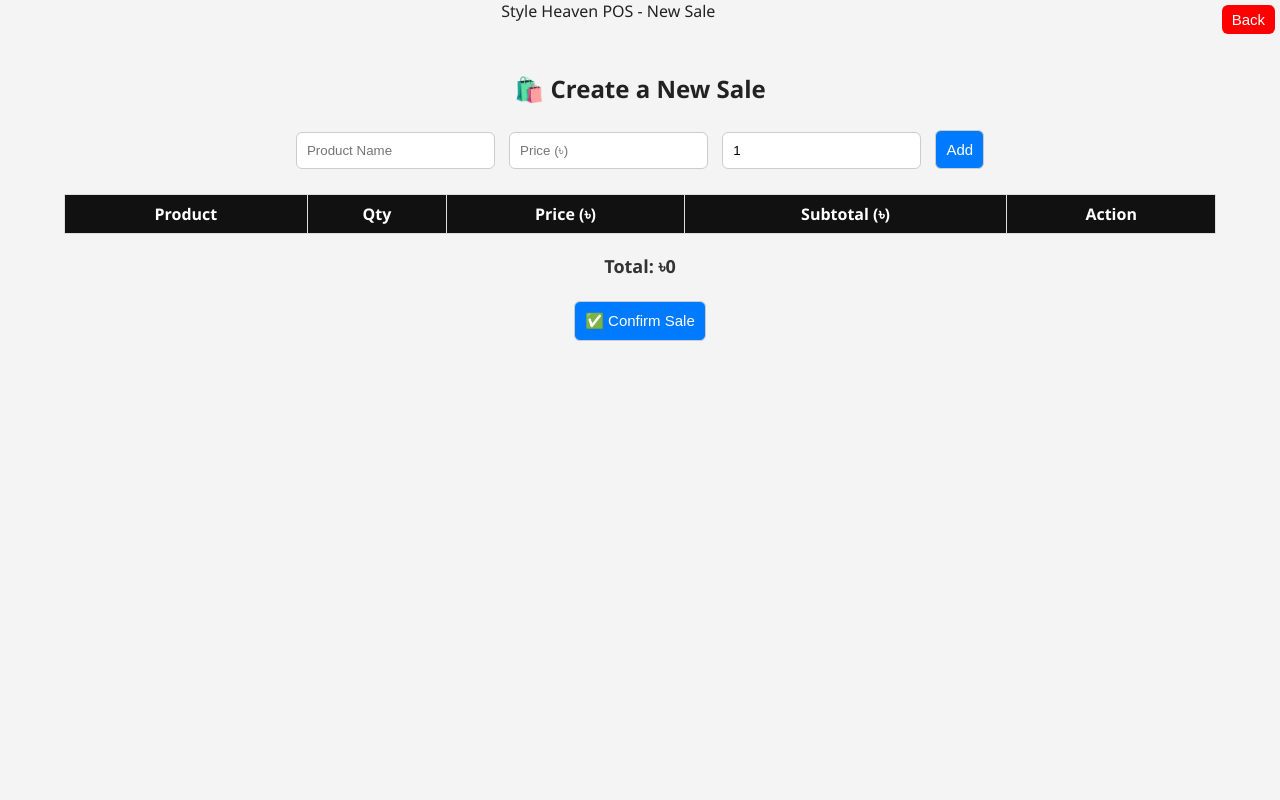
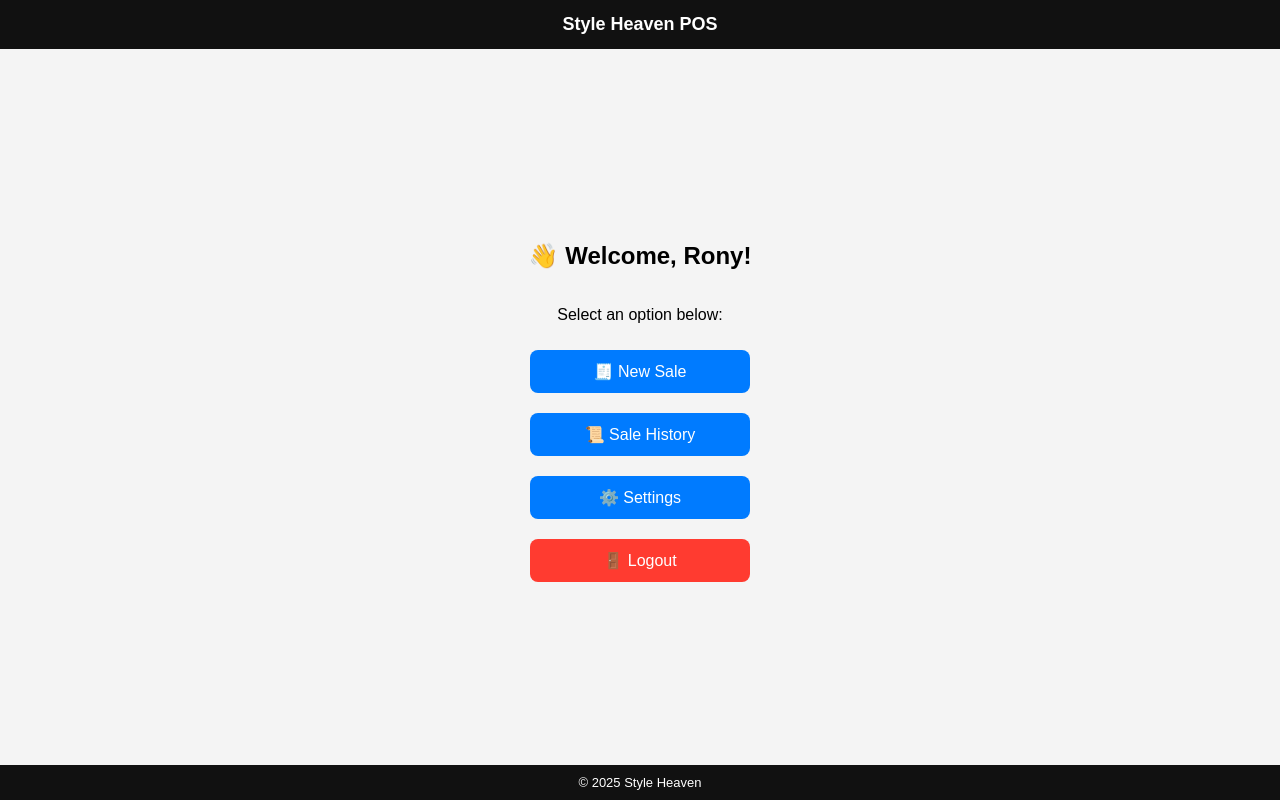
Before and after one commit to Rony4505/style-heaven-pos, a website: page public/app.html in a window 1280 px wide. Drawn offline with Linux system fonts and the light colour scheme; sample sign-in values are in the browser's storage.

Commit message:
Update app.html

```diff
--- a/public/app.html
+++ b/public/app.html
@@ -3,115 +3,111 @@
 <head>
   <meta charset="UTF-8" />
   <meta name="viewport" content="width=device-width, initial-scale=1.0" />
-  <title>New Sale - Style Heaven POS</title>
-  <link rel="stylesheet" href="style.css" />
+  <title>Style Heaven POS - Dashboard</title>
   <style>
+    body {
+      margin: 0;
+      font-family: "Poppins", sans-serif;
+      background-color: #f4f4f4;
+      height: 100vh;
+      display: flex;
+      flex-direction: column;
+    }
+
+    header {
+      background-color: #111;
+      color: white;
+      padding: 14px;
+      text-align: center;
+      font-weight: 600;
+      font-size: 18px;
+    }
+
     main {
-      text-align: center;
-      margin-top: 50px;
-    }
-    input, select, button {
-      padding: 10px;
-      margin: 5px;
-      border-radius: 6px;
-      border: 1px solid #ccc;
-    }
-    table {
-      width: 90%;
-      margin: 20px auto;
-      border-collapse: collapse;
-    }
-    table, th, td {
-      border: 1px solid #ddd;
-      padding: 8px;
+      flex: 1;
+      display: flex;
+      flex-direction: column;
+      align-items: center;
+      justify-content: center;
       text-align: center;
     }
-    th {
-      background: #111;
+
+    h2 {
+      margin-bottom: 20px;
+    }
+
+    .btn {
+      background-color: #007bff;
       color: white;
+      border: none;
+      border-radius: 8px;
+      padding: 12px 24px;
+      font-size: 16px;
+      cursor: pointer;
+      margin: 10px;
+      width: 220px;
+      transition: 0.2s;
     }
-    #total {
-      font-weight: bold;
-      font-size: 18px;
+
+    .btn:hover {
+      background-color: #0056b3;
+      transform: scale(1.03);
+    }
+
+    #logout {
+      background-color: #ff3b30;
+    }
+
+    #logout:hover {
+      background-color: #d32f2f;
+    }
+
+    footer {
+      text-align: center;
+      padding: 10px;
+      background-color: #111;
+      color: white;
+      font-size: 13px;
     }
   </style>
 </head>
 <body>
-  <header>
-    Style Heaven POS - New Sale
-    <button onclick="window.location.href='app.html'" style="float:right; background:red; border:none; color:white; padding:6px 10px; border-radius:6px;">Back</button>
-  </header>
+  <header>Style Heaven POS</header>
 
   <main>
-    <h2>🛍️ Create a New Sale</h2>
-    <div>
-      <input type="text" id="productName" placeholder="Product Name">
-      <input type="number" id="price" placeholder="Price (৳)">
-      <input type="number" id="quantity" placeholder="Qty" value="1" min="1">
-      <button onclick="addItem()">Add</button>
-    </div>
+    <h2>👋 Welcome, Rony!</h2>
+    <p>Select an option below:</p>
 
-    <table id="saleTable">
-      <thead>
-        <tr>
-          <th>Product</th>
-          <th>Qty</th>
-          <th>Price (৳)</th>
-          <th>Subtotal (৳)</th>
-          <th>Action</th>
-        </tr>
-      </thead>
-      <tbody></tbody>
-    </table>
-
-    <p id="total">Total: ৳0</p>
-    <button onclick="confirmSale()">✅ Confirm Sale</button>
+    <button class="btn" id="newSale">🧾 New Sale</button>
+    <button class="btn" id="saleHistory">📜 Sale History</button>
+    <button class="btn" id="settings">⚙️ Settings</button>
+    <button class="btn" id="logout">🚪 Logout</button>
   </main>
 
+  <footer>© 2025 Style Heaven</footer>
+
   <script>
-    let items = [];
-    function addItem() {
-      const name = document.getElementById('productName').value.trim();
-      const price = parseFloat(document.getElementById('price').value);
-      const qty = parseInt(document.getElementById('quantity').value);
-      if (!name || price <= 0 || qty <= 0) return alert("Please enter valid info!");
-      items.push({ name, price, qty });
-      renderTable();
-      document.getElementById('productName').value = '';
-      document.getElementById('price').value = '';
-      document.getElementById('quantity').value = 1;
-    }
+    // redirect buttons
+    document.getElementById("newSale").addEventListener("click", () => {
+      window.location.href = "sale.html";
+    });
 
-    function renderTable() {
-      const tbody = document.querySelector('#saleTable tbody');
-      tbody.innerHTML = '';
-      let total = 0;
-      items.forEach((item, i) => {
-        const sub = item.price * item.qty;
-        total += sub;
-        tbody.innerHTML += `
-          <tr>
-            <td>${item.name}</td>
-            <td>${item.qty}</td>
-            <td>${item.price}</td>
-            <td>${sub}</td>
-            <td><button onclick="removeItem(${i})">❌</button></td>
-          </tr>
-        `;
-      });
-      document.getElementById('total').innerText = "Total: ৳" + total;
-    }
+    document.getElementById("saleHistory").addEventListener("click", () => {
+      window.location.href = "history.html";
+    });
 
-    function removeItem(index) {
-      items.splice(index, 1);
-      renderTable();
-    }
+    document.getElementById("settings").addEventListener("click", () => {
+      window.location.href = "settings.html";
+    });
 
-    function confirmSale() {
-      if (items.length === 0) return alert("No items added!");
-      alert("✅ Sale confirmed! Total: ৳" + items.reduce((a, b) => a + b.price * b.qty, 0));
-      items = [];
-      renderTable();
+    document.getElementById("logout").addEventListener("click", () => {
+      localStorage.removeItem("loggedIn");
+      window.location.href = "index.html";
+    });
+
+    // prevent unauthorized access
+    if (localStorage.getItem("loggedIn") !== "true") {
+      window.location.href = "index.html";
     }
   </script>
 </body>
```
